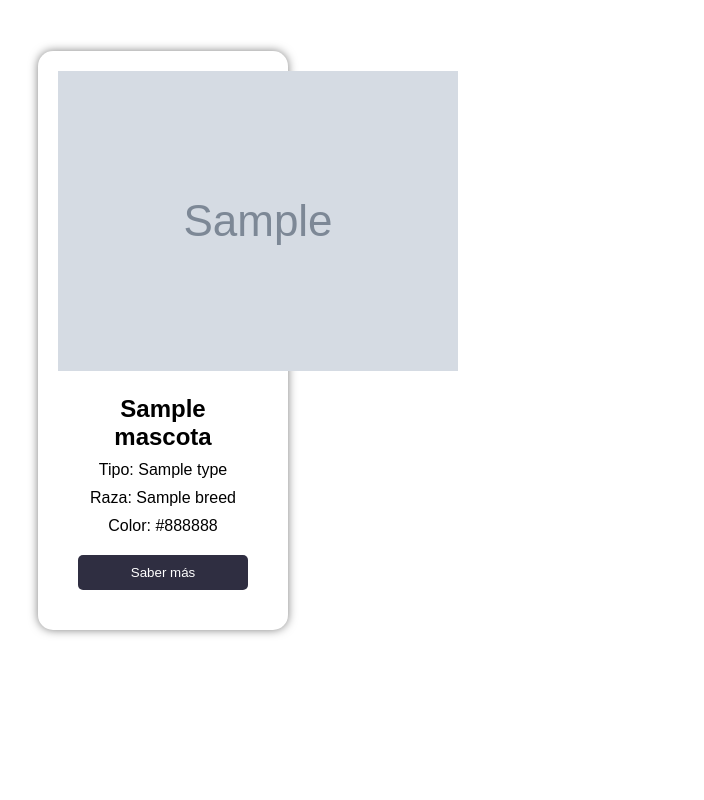
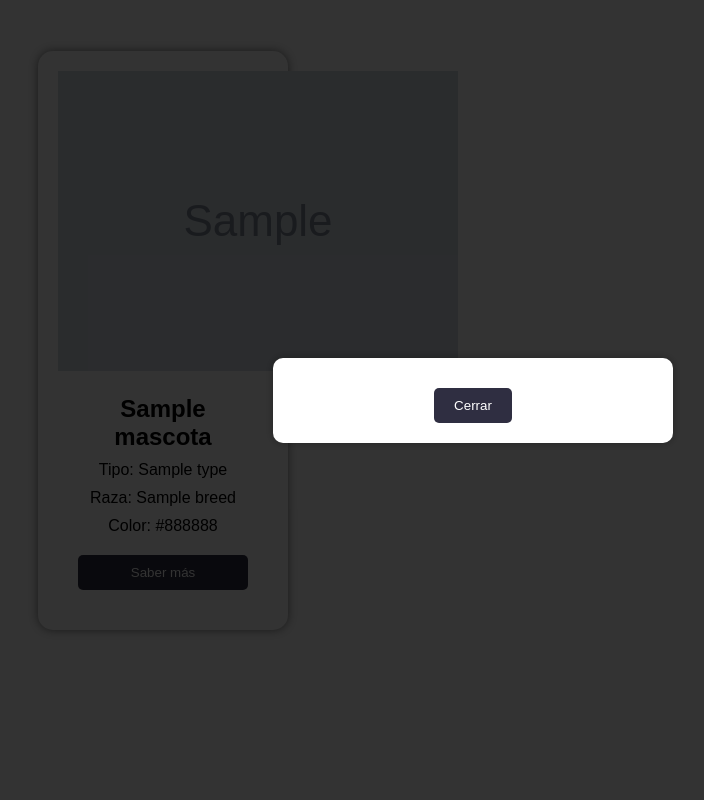
Before and after one commit to 6onza/patitas-perdidas, a Flask app: template frontend/templates/components/cards.html in a window 1280 px wide. Shown: the whole page, without its empty margins (167-871 px from the left). Run offline with Flask 3, Linux system fonts and the light colour scheme; the template is opened without the code that fills it: most values are stand-ins (such as "Sample title", 1, 10 or a date in 2020); grey boxes marked "Sample" are stand-in pictures; some libraries are stand-ins or nearby versions.

Commit message:
JS Cards Modal Interaction

```diff
--- /dev/null
+++ b/frontend/static/js/cards.js
@@ -0,0 +1,68 @@
+
+const botones = document.querySelectorAll(".boton");
+
+
+const modal = document.createElement("div");
+modal.id = "info-modal";
+modal.style.display = "none";
+modal.style.position = "fixed";
+modal.style.top = "0";
+modal.style.left = "0";
+modal.style.width = "100%";
+modal.style.height = "100%";
+modal.style.backgroundColor = "rgba(0, 0, 0, 0.8)";
+modal.style.zIndex = "1000";
+modal.style.display = "flex";
+modal.style.justifyContent = "center";
+modal.style.alignItems = "center";
+
+const modalContent = document.createElement("div");
+modalContent.style.backgroundColor = "#fff";
+modalContent.style.padding = "20px";
+modalContent.style.borderRadius = "10px";
+modalContent.style.width = "80%";
+modalContent.style.maxWidth = "400px";
+modalContent.style.boxShadow = "0 0 10px rgba(0,0,0,0.3)";
+modalContent.style.textAlign = "center";
+
+const closeButton = document.createElement("button");
+closeButton.textContent = "Cerrar";
+closeButton.style.marginTop = "10px";
+closeButton.style.padding = "10px 20px";
+closeButton.style.backgroundColor = "var(--primary-color)";
+closeButton.style.color = "#fff";
+closeButton.style.border = "none";
+closeButton.style.borderRadius = "5px";
+closeButton.style.cursor = "pointer";
+
+
+closeButton.addEventListener("click", () => {
+  modal.style.display = "none";
+});
+
+modalContent.appendChild(closeButton);
+modal.appendChild(modalContent);
+document.body.appendChild(modal);
+
+botones.forEach((boton) => {
+  boton.addEventListener("click", () => {
+    const card = boton.closest(".cuadrado");
+    const nombre = card.querySelector(".nombre").textContent;
+    const tipo = card.querySelector(".dato:nth-child(2)").textContent;
+    const raza = card.querySelector(".dato:nth-child(3)").textContent;
+    const color = card.querySelector(".dato:nth-child(4)").textContent;
+
+
+    modalContent.innerHTML = `
+      <h2>${nombre}</h2>
+      <p>${tipo}</p>
+      <p>${raza}</p>
+      <p>${color}</p>
+      <p style="margin-top: 10px;">Esta mascota se encuentra perdida actualmente. Si la viste, podes marcarla en el mapa o comunicarte con nosotros.</p>
+    `;
+    modalContent.appendChild(closeButton);
+
+
+    modal.style.display = "flex";
+  });
+});
--- a/frontend/templates/components/cards.html
+++ b/frontend/templates/components/cards.html
@@ -36,4 +36,5 @@
     {% endfor %}
   </div>
 </article>
+<script src="{{ url_for('static', filename='js/cards.js') }}"></script>
 {% endblock %}
```
